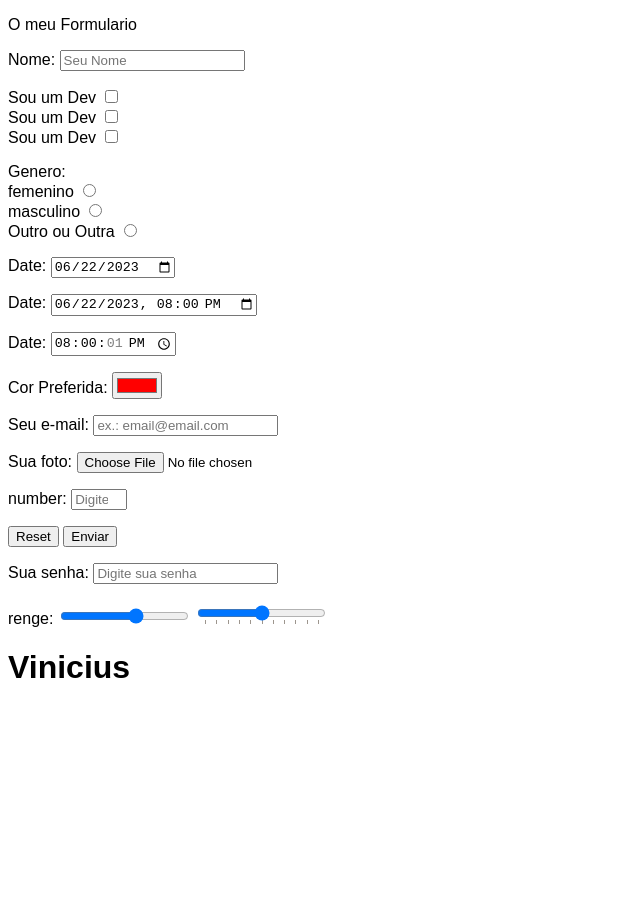
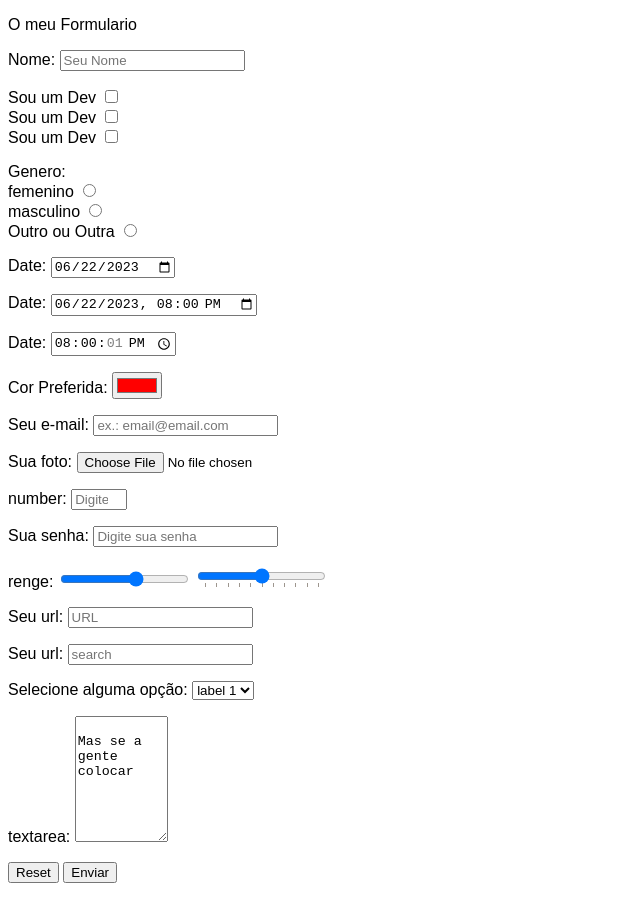
Before and after one commit to Vinicius-a11y/EstudosWeb, a plain HTML site: page index.html in a window 1280 px wide. Shown: the whole page, without its empty margins (0-640 px from the left). Before the commit the page ends 800 px from the top, so only its background shows below. Drawn offline with Linux system fonts and the light colour scheme.

Commit message:
Formulários e Inputs HTML

```diff
--- a/index.html
+++ b/index.html
@@ -93,11 +93,6 @@
           name="number" placeholder="Digite um Número" min="10" max="50" step="5">
       </p>
 
-        <P>
-            <button type="submit">Reset</button>
-            <button type="submit">Enviar</button>
-        </P>
-
         <p>
             <label for="password">Sua senha:</label>
               <input type="password" id="password"
@@ -126,8 +121,44 @@
               </datalist>
           </p>
 
+          <p>
+            <label for="url">Seu url:</label>
+              <input type="url" id="url"
+              name="url" placeholder="URL">
+          </p>
+
+          <p>
+            <label for="search">Seu url:</label>
+              <input type="search" id="search"
+              name="search" placeholder="search">
+          </p>
+
+        <p>
+          <label for="select">Selecione alguma opção:</label>
+
+          <select id="select" name="select">
+            <option value="qualquer 1" label="label 1">Valor</option>
+            <option value="qualquer 2" label="label 2">Valor</option>
+            <option value="qualquer 3" label="label 3">Valor</option>
+            <option value="qualquer 4" label="label 4">Valor</option>
+          </select>
+        </p>
+
+        <p>
+          <label for="textarea">textarea:</label>
+            <textarea type="search" id="textarea"
+            name="textarea" rows="8" coLs="9">
+            Mas se a gente colocar
+            </textarea>
+        </p>
+
+        <P>
+          <button type="submit">Reset</button>
+          <button type="submit">Enviar</button>
+      </P>
+
     </form>
 
-    <h1>Vinicius</h1>
+
 </body>
 </html>
```
